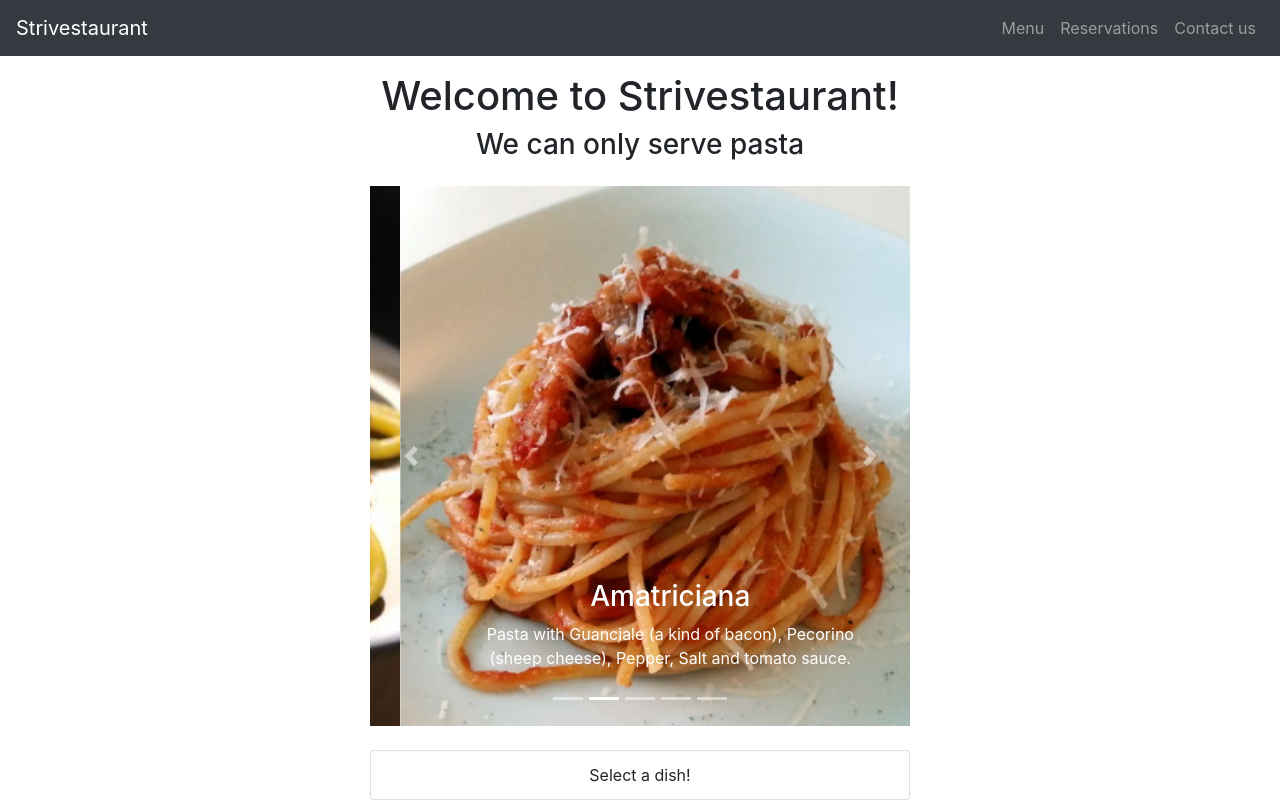
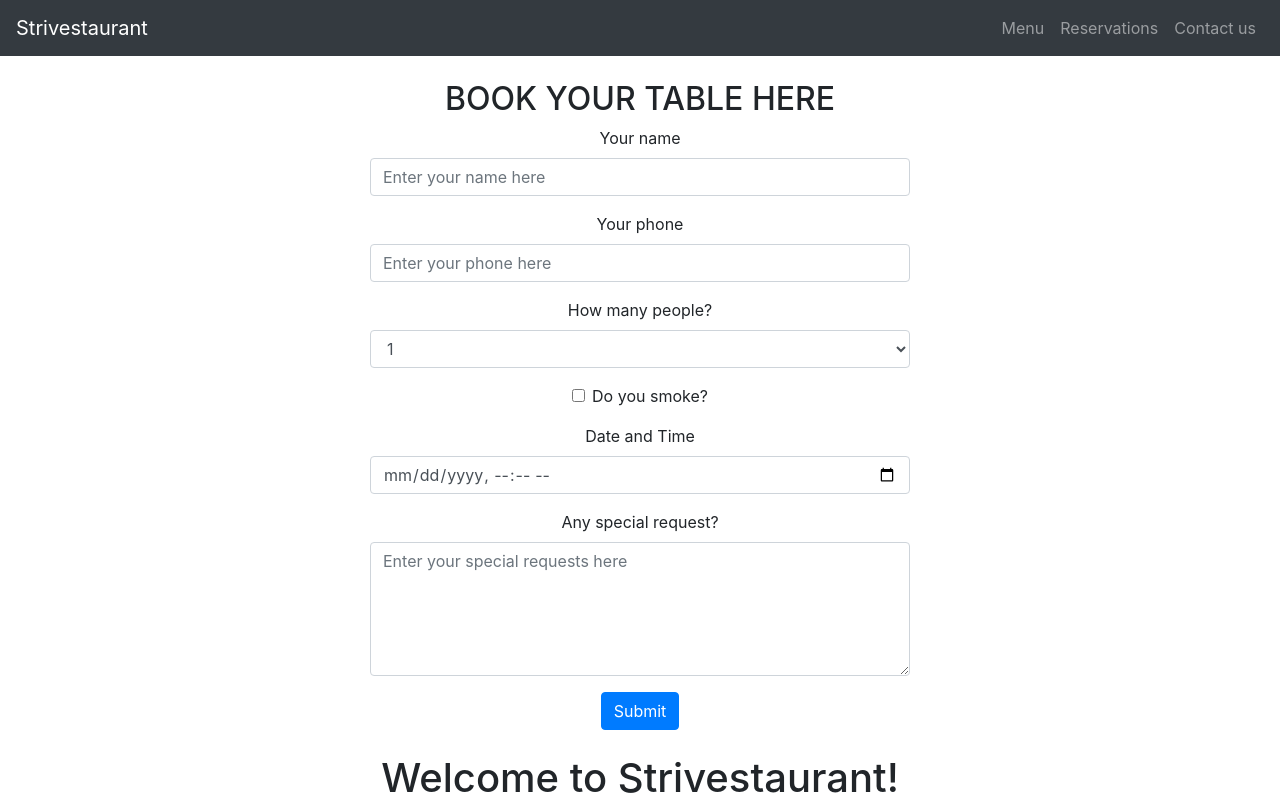
Before and after one commit to irvelervel/aug21-strivestaurant, a React (Create React App) app: page / in a window 1280 px wide. Shown: the top 801 px of the page. Built offline with nearby package versions, Linux system fonts and the light colour scheme.

Commit message:
Second break

```diff
--- /dev/null
+++ b/src/components/DishComments.jsx
@@ -0,0 +1,30 @@
+import ListGroup from "react-bootstrap/ListGroup"
+
+const DishComments = (props) => (
+    <ListGroup>
+        {
+            // we have to check selectedDish before trying to access
+            // its comments because it can be null!!
+            // -> if we access something out of null... crash!
+            props.selectedDish
+                ? props.selectedDish.comments.map(c => (
+                    <ListGroup.Item key={c.id}>{c.comment}</ListGroup.Item>
+                ))
+                : <ListGroup.Item>Select a dish!</ListGroup.Item>
+        }
+        {/* {
+        !this.state.selectedDish && <ListGroup.Item>Select a dish!</ListGroup.Item>
+    }
+    {
+        this.state.selectedDish &&
+        // the && is called 'short-circuit'
+        // if the selectedDish is !null, the second part
+        // of the statement will get executed
+        this.state.selectedDish.comments.map(c => (
+            <ListGroup.Item key={c.id}>{c.comment}</ListGroup.Item>
+        ))
+    } */}
+    </ListGroup>
+)
+
+export default DishComments
--- a/src/components/Home.jsx
+++ b/src/components/Home.jsx
@@ -4,8 +4,9 @@ import Carousel from 'react-bootstrap/Carousel'
 import Container from 'react-bootstrap/Container'
 import Row from 'react-bootstrap/Row'
 import Col from 'react-bootstrap/Col'
-import ListGroup from 'react-bootstrap/ListGroup'
 import dishes from '../data/menu.json'
+import DishComments from './DishComments'
+import ReservationForm from './ReservationForm'
 
 // for showing the comments of a given dish, I need to find a way of SELECTING and
 // remembering the last pasta I clicked on
@@ -24,6 +25,7 @@ class Home extends Component {
         // every time I click on a slide, from null I will assign a value
         // the value will be one of the pasta objects, depending on what I clicked on!
         // stefano: ''
+        title: 'Welcome to Strivestaurant!'
     }
 
     render() {
@@ -43,10 +45,15 @@ class Home extends Component {
         return (
             // we should still provide a container
             <Container>
+                <Row className="my-4 justify-content-center">
+                    <Col xs={12} md={6} className="text-center">
+                        <ReservationForm />
+                    </Col>
+                </Row>
                 <Row className="justify-content-center" style={{ marginTop: '1em' }}>
                     <Col xs={12} md={6} className="text-center">
-                        <h1>Welcome to Strivestaurant!</h1>
-                        <h3>We can only serve pasta</h3>
+                        <h1>{this.state.title}</h1>
+                        <h3 onClick={() => { this.setState({ title: 'Hello Hilary!' }) }}>We can only serve pasta</h3>
                         <Carousel className="mt-4">
                             {
                                 dishes.map(dish => (
@@ -71,30 +78,7 @@ class Home extends Component {
                 </Row>
                 <Row className="my-4 justify-content-center">
                     <Col xs={12} md={6} className="text-center">
-                        <ListGroup>
-                            {
-                                // we have to check selectedDish before trying to access
-                                // its comments because it can be null!!
-                                // -> if we access something out of null... crash!
-                                this.state.selectedDish
-                                    ? this.state.selectedDish.comments.map(c => (
-                                        <ListGroup.Item key={c.id}>{c.comment}</ListGroup.Item>
-                                    ))
-                                    : <ListGroup.Item>Select a dish!</ListGroup.Item>
-                            }
-                            {/* {
-                                !this.state.selectedDish && <ListGroup.Item>Select a dish!</ListGroup.Item>
-                            }
-                            {
-                                this.state.selectedDish &&
-                                // the && is called 'short-circuit'
-                                // if the selectedDish is !null, the second part
-                                // of the statement will get executed
-                                this.state.selectedDish.comments.map(c => (
-                                    <ListGroup.Item key={c.id}>{c.comment}</ListGroup.Item>
-                                ))
-                            } */}
-                        </ListGroup>
+                        <DishComments selectedDish={this.state.selectedDish} />
                     </Col>
                 </Row>
             </Container>
--- /dev/null
+++ b/src/components/ReservationForm.jsx
@@ -0,0 +1,90 @@
+import React from "react";
+import Form from 'react-bootstrap/Form'
+import Button from 'react-bootstrap/Button'
+
+// name -> string
+// phone -> string | number
+// numberOfPeople -> string | number
+// smoking -> boolean
+// dateTime -> string
+// specialRequests -> string
+
+class ReservationForm extends React.Component {
+
+    state = {
+        reservation: {
+            name: '',
+            phone: '',
+        }
+    }
+
+    render() {
+        return (
+            <>
+                <h2>BOOK YOUR TABLE HERE</h2>
+                <Form>
+                    <Form.Group>
+                        <Form.Label>Your name</Form.Label>
+                        <Form.Control
+                            onChange={
+                                // this will happen every time I input a keystroke
+                                e => this.setState({
+                                    reservation: {
+                                        ...this.state.reservation,
+                                        // with the ... your making a copy of all the properties
+                                        // already existing into this.state.reservation
+                                        name: e.target.value
+                                        // and then you're just overwriting ONE property
+                                    }
+                                })}
+                            value={this.state.reservation.name}
+                            type="text"
+                            placeholder="Enter your name here"
+                        />
+                    </Form.Group>
+                    <Form.Group>
+                        <Form.Label>Your phone</Form.Label>
+                        <Form.Control
+                            type="text"
+                            placeholder="Enter your phone here"
+                            value={this.state.reservation.phone}
+                            onChange={e => this.setState({
+                                reservation: {
+                                    ...this.state.reservation,
+                                    phone: e.target.value
+                                }
+                            })}
+                        />
+                    </Form.Group>
+                    <Form.Group>
+                        <Form.Label>How many people?</Form.Label>
+                        <Form.Control as="select">
+                            <option>1</option>
+                            <option>2</option>
+                            <option>3</option>
+                            <option>4</option>
+                            <option>5</option>
+                            <option>6</option>
+                        </Form.Control>
+                    </Form.Group>
+                    <Form.Group>
+                        <Form.Check type="checkbox" label="Do you smoke?" />
+                    </Form.Group>
+                    <Form.Group>
+                        <Form.Label>Date and Time</Form.Label>
+                        <Form.Control type="datetime-local" />
+                    </Form.Group>
+                    <Form.Group>
+                        <Form.Label>Any special request?</Form.Label>
+                        <Form.Control as="textarea" rows={5} type="text" placeholder="Enter your special requests here" />
+                    </Form.Group>
+                    <Button variant="primary" type="submit">
+                        Submit
+                    </Button>
+                </Form>
+            </>
+        )
+    }
+}
+
+export default ReservationForm
```
